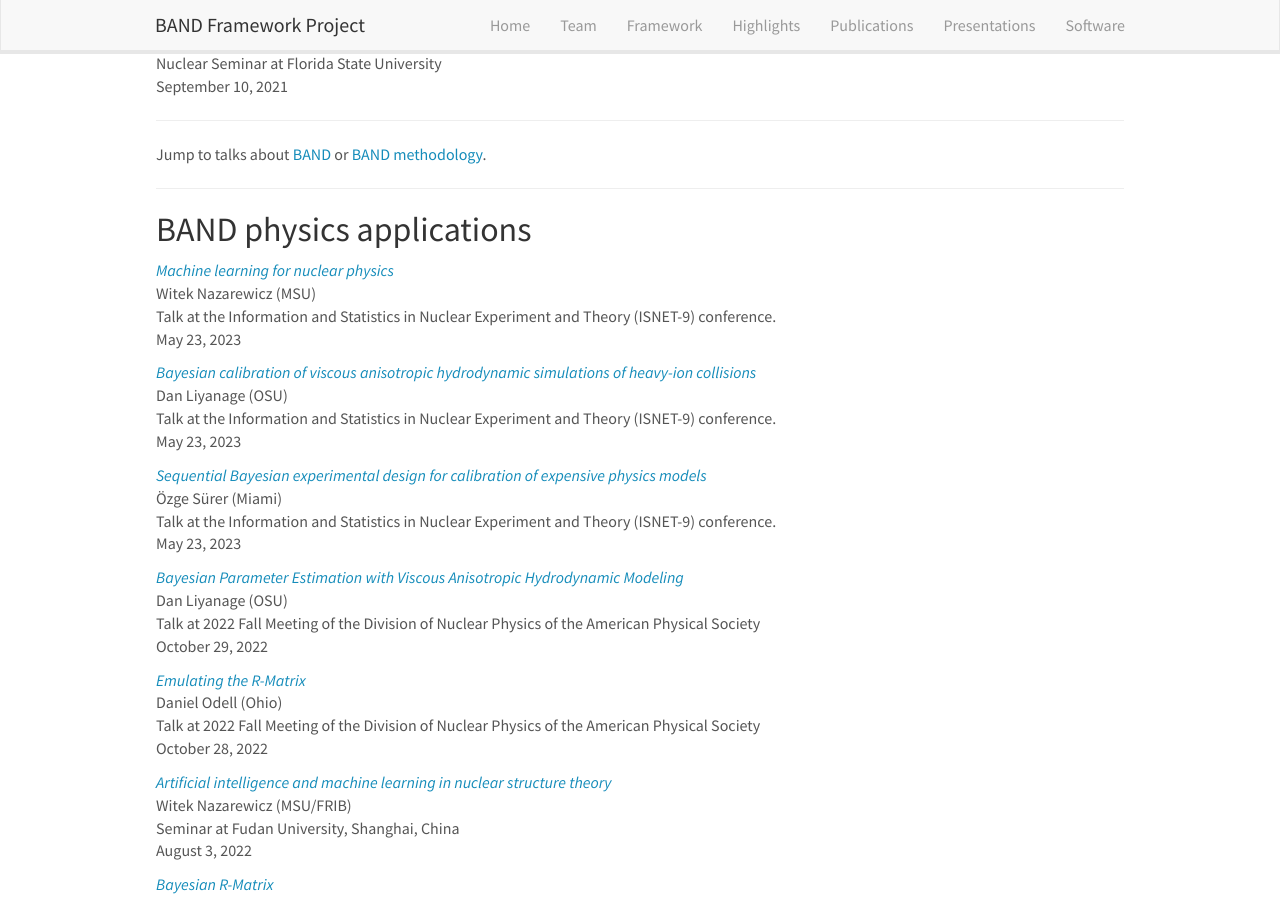
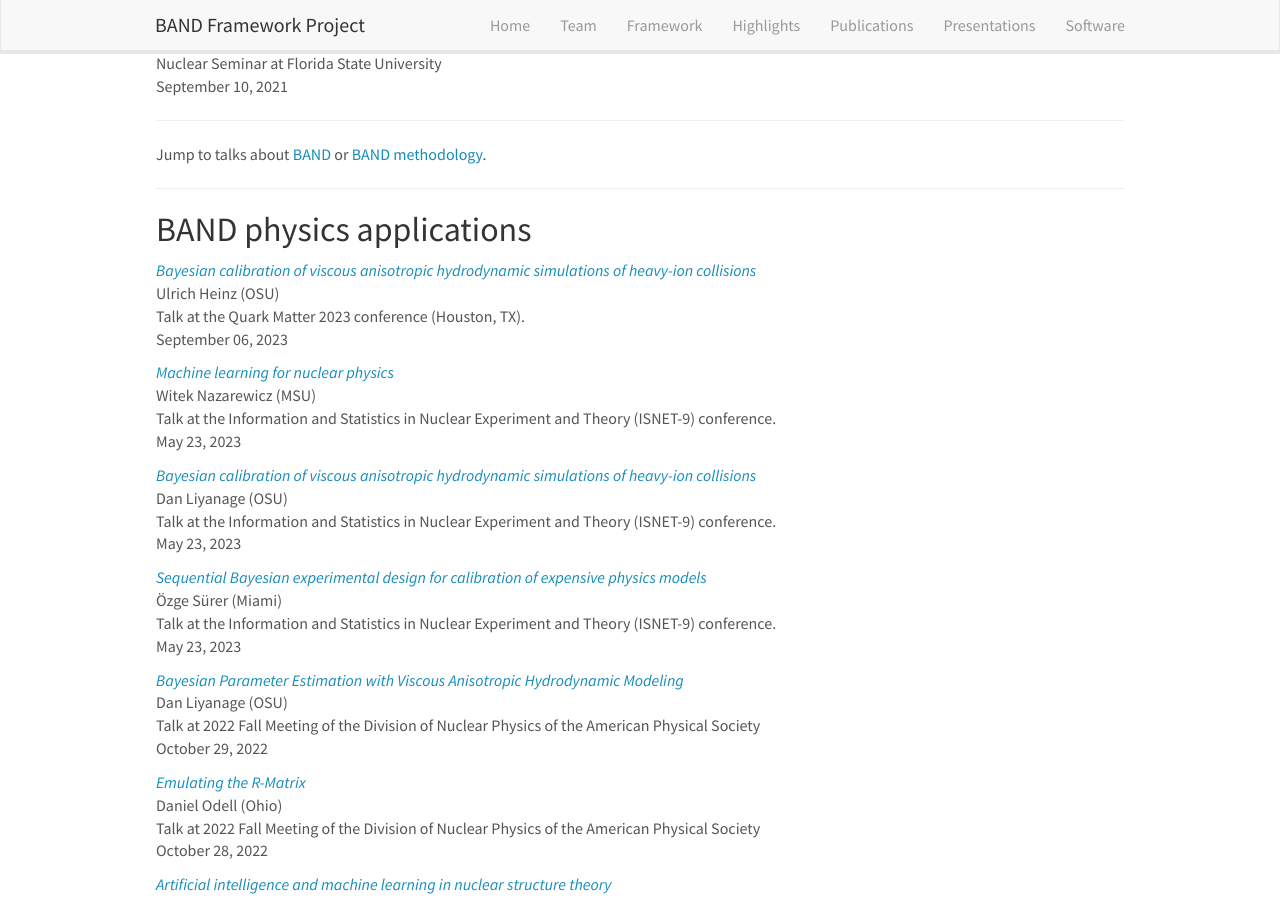
Before and after one commit to bandframework/bandframework.github.io, a Jekyll site: the page built from _pages/presentations.md, in a window 1280 px wide and 900 px high, scrolled down 3092 px. Built offline with Jekyll 4.4.1, drawn with Linux system fonts in a browser that asks for light colours; nearby versions of some CDN libraries.

Commit message:
Update presentations.yml with Uli's QM 2023 talk

```diff
--- a/_data/presentations.yml
+++ b/_data/presentations.yml
@@ -1,3 +1,16 @@
+- title: "Bayesian calibration of viscous anisotropic hydrodynamic simulations of heavy-ion collisions"
+  image:
+  location: >
+    Talk at the Quark Matter 2023 conference (Houston, TX).
+  date: >
+    September 06, 2023
+  presenter: Ulrich Heinz (OSU)
+  link:
+    url: https://indico.cern.ch/event/1139644/contributions/5453492/
+  highlight: 0
+  type: physics
+  news2:
+
 - title: "Reduced Basis Methods & Scattering"
   image:
   location: >
```
